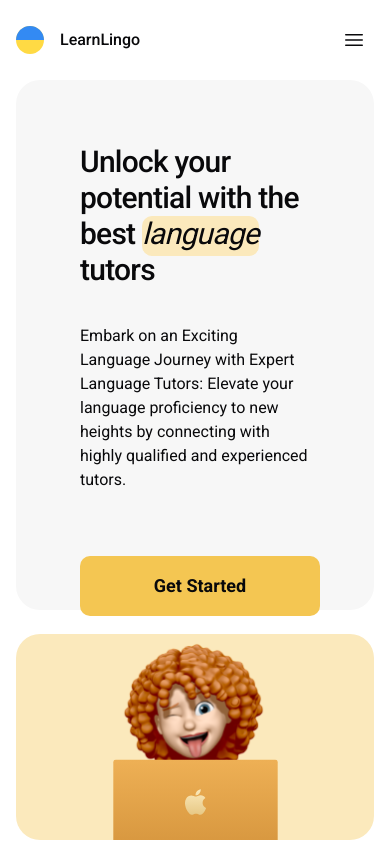
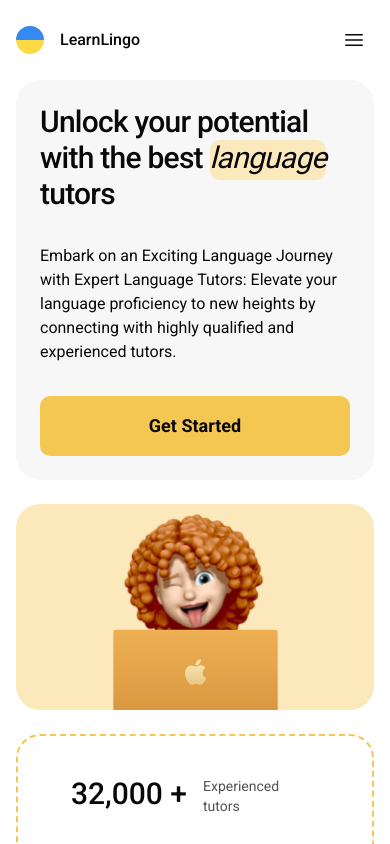
Before and after one commit to Valik3201/learn-lingo, a Next.js app: page / in a window 390 px wide. Shown: the top 844 px of the page. Built offline with nearby package versions, Linux system fonts and the light colour scheme; no server answers.

Commit message:
style(home): Updated home page styles

```diff
--- a/app/page.tsx
+++ b/app/page.tsx
@@ -6,8 +6,8 @@ export default function Home() {
   return (
     <main className="space-y-6">
       <section className="flex flex-col lg:flex-row gap-6">
-        <div className="bg-primary-foreground rounded-3xl p-16 w-full lg:w-[60%] h-[530px] place-content-center">
-          <h1 className="text-3xl md:text-5xl font-medium mb-9 md:max-w-[548px] tracking-tight">
+        <div className="bg-primary-foreground rounded-3xl p-6 md:p-16 w-full lg:w-[60%] md:h-[530px] place-content-center">
+          <h1 className="text-3xl md:text-5xl font-medium mb-8 md:mb-9 md:max-w-[548px] tracking-tight">
             Unlock your potential with the best{" "}
             <span className="relative">
               <span
@@ -18,13 +18,17 @@ export default function Home() {
             </span>{" "}
             tutors
           </h1>
-          <p className="mb-16 max-w-[461px]">
+          <p className="mb-8 md:mb-16 max-w-[461px]">
             Embark on an Exciting Language Journey with Expert Language Tutors:
             Elevate your language proficiency to new heights by connecting with
             highly qualified and experienced tutors.
           </p>
 
-          <Button className="w-60 h-[60px] text-lg" variant={"yellow"} asChild>
+          <Button
+            className="w-full md:w-60 h-[60px] text-lg"
+            variant={"yellow"}
+            asChild
+          >
             <Link href="/teachers">Get Started</Link>
           </Button>
         </div>
```
